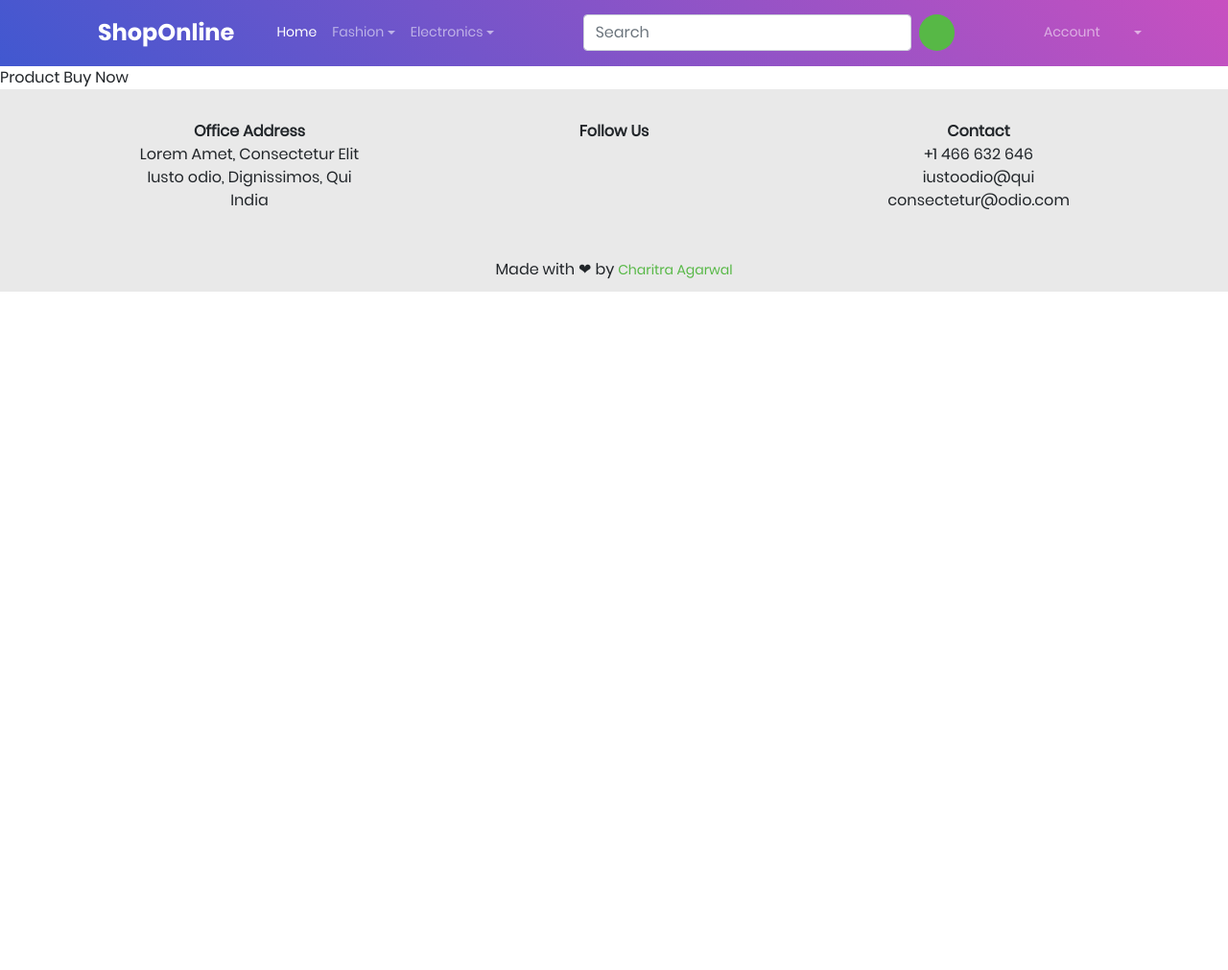
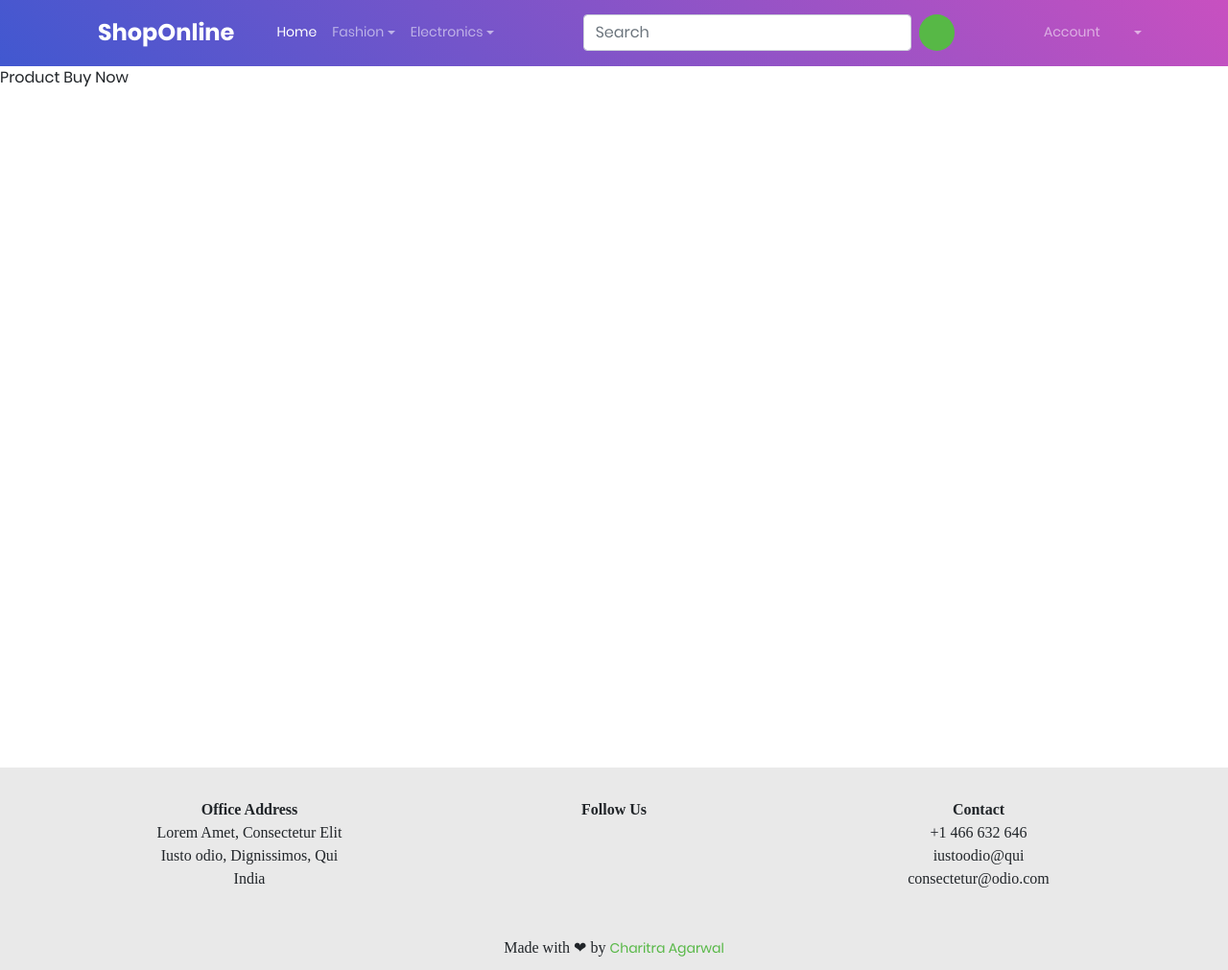
Before and after one commit to charitra1022/ShopOnline, a Django app: page /buy/ in a window 1280 px wide. Shown: the whole page at 96% size. Before the commit the page ends 304 px from the top, so only its background shows below. Run offline with Django 4.2, Linux system fonts and the light colour scheme; some libraries are stand-ins or nearby versions; some web fonts are replaced.

Commit message:
added footer styles

```diff
--- a/app/static/app/css/base.css
+++ b/app/static/app/css/base.css
@@ -15,6 +15,22 @@
   font-family: Montserrat-Bold;
   src: local(Montserrat-bold), url("../fonts/montserrat/Montserrat-Bold.ttf");
 }
+@font-face {
+  font-family: Fira-Sans-Regular;
+  src: local(Fira-sans-regular), url("../fonts/fira-sans/FiraSans-Regular.ttf");
+}
+@font-face {
+  font-family: Fira-Sans-Bold;
+  src: local(Fira-sans-bold), url("../fonts/fira-sans/FiraSans-Bold.ttf");
+}
+@font-face {
+  font-family: Fira-Sans-Medium;
+  src: local(Fira-sans-medium), url("../fonts/fira-sans/FiraSans-Medium.ttf");
+}
+@font-face {
+  font-family: Fira-Sans-Light;
+  src: local(Fira-sans-light), url("../fonts/fira-sans/FiraSans-Light.ttf");
+}
 
 
 /********* Universal Styles ***********/
@@ -30,6 +46,7 @@ html {
 }
 main {
   width: 100%;
+  min-height: 100vh;
   margin: 0 auto;
 }
 
@@ -166,26 +183,24 @@ a:hover {
 
 /*********** Footer Styles ***********/
 footer {
+  width: 100%;
   background-color: rgb(233, 233, 233);
+  font-family: Fira-Sans-Light;
 }
 /* Footer attribution styles */
-.attribution {
+footer .attribution {
   text-align: center;
   padding-bottom: 10px;
 }
-.container .sub-section {
+footer .container .sub-section {
   padding: 2em;
   display: flex;
   flex-direction: column;
   text-align: center;
 }
-.container .sub-section .fa {
+footer .container .sub-section .fa {
   font-size: 4em;
   margin: 0.2em;
-}
-.container .sub-section .btn {
-  margin-top: auto;
-  align-self: center;
 }
 
 
```
